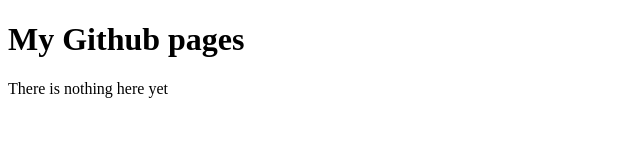
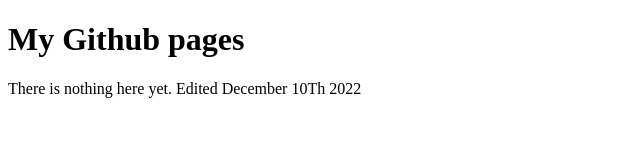
Before and after one commit to ulski/ulski.github.io, a plain HTML site: page index.html in a window 1280 px wide. Shown: the whole page, without its empty margins (0-640 px from the left). Drawn offline with Linux system fonts and the light colour scheme.

Commit message:
Update index.html

```diff
--- a/index.html
+++ b/index.html
@@ -2,6 +2,6 @@
 <html>
 <body>
 <h1>My Github pages</h1>
-<p>There is nothing here yet</p>
+<p>There is nothing here yet. Edited December 10Th 2022</p>
 </body>
 </html>
```
